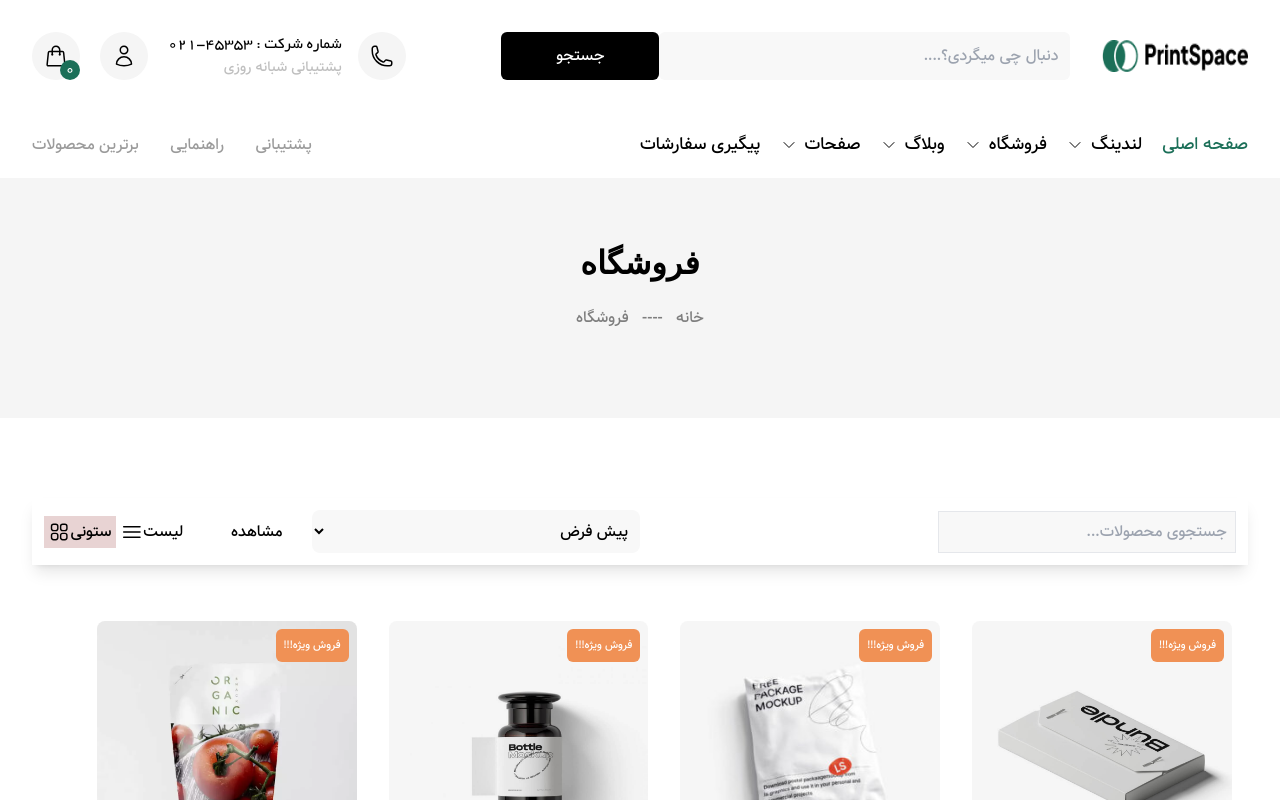
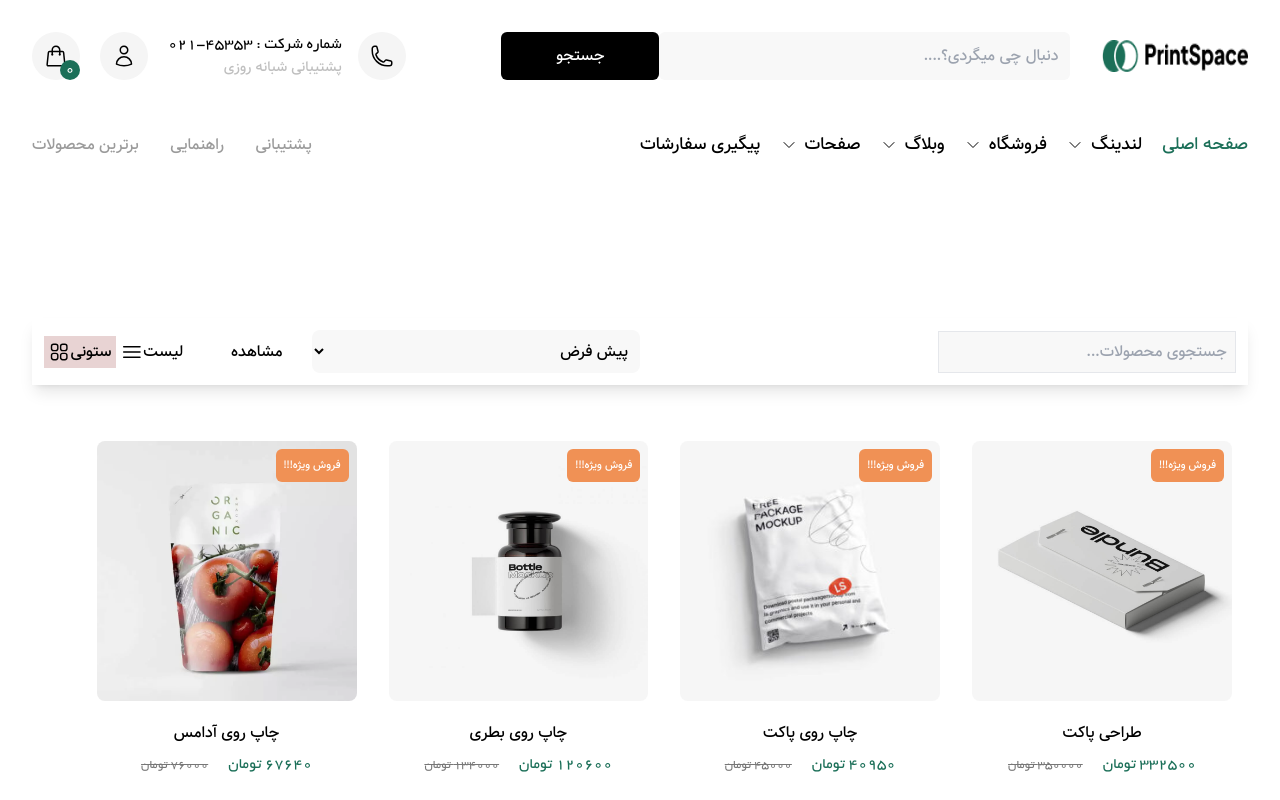
Before and after one commit to undefinedUser1381/printspace.github.io, a React (Vite) app: page /shop in a window 1280 px wide. Shown: the top 800 px of the page. Built offline with nearby package versions, Linux system fonts and the light colour scheme; data requests are answered from the project's data file.

Commit message:
Change tepmplate of this component and update

```diff
--- a/src/components/Breadcrumb/Breadcrumb.jsx
+++ b/src/components/Breadcrumb/Breadcrumb.jsx
@@ -1,13 +1,8 @@
-import { Link } from "react-router-dom"
-
-export default function Breadcrumb({title,link}) {
+export default function Breadcrumb({children}) {
   return (
-    <div className="bg-[#F5F5F5] flex flex-col h-[15rem] mt-5 p-10">
-        <h2 className="text-center text-[2rem] font-bold mt-5">{title}</h2>
-        <div className="flex items-center mx-auto justify-between mt-5 *:text-[#7E7E7E] *:font-Samim w-32 *:text-[1rem]">
-            <Link to={"/"}>خانه</Link>
-            <div>----</div>
-            <Link to={`/${link}`}>{title}</Link>
+    <div className="p-10">
+        <div className="flex items-center mx-auto justify-between *:text-[#7E7E7E] *:font-Samim w-full *:text-[1rem]">
+            {children}
         </div>
     </div>
   )
```
